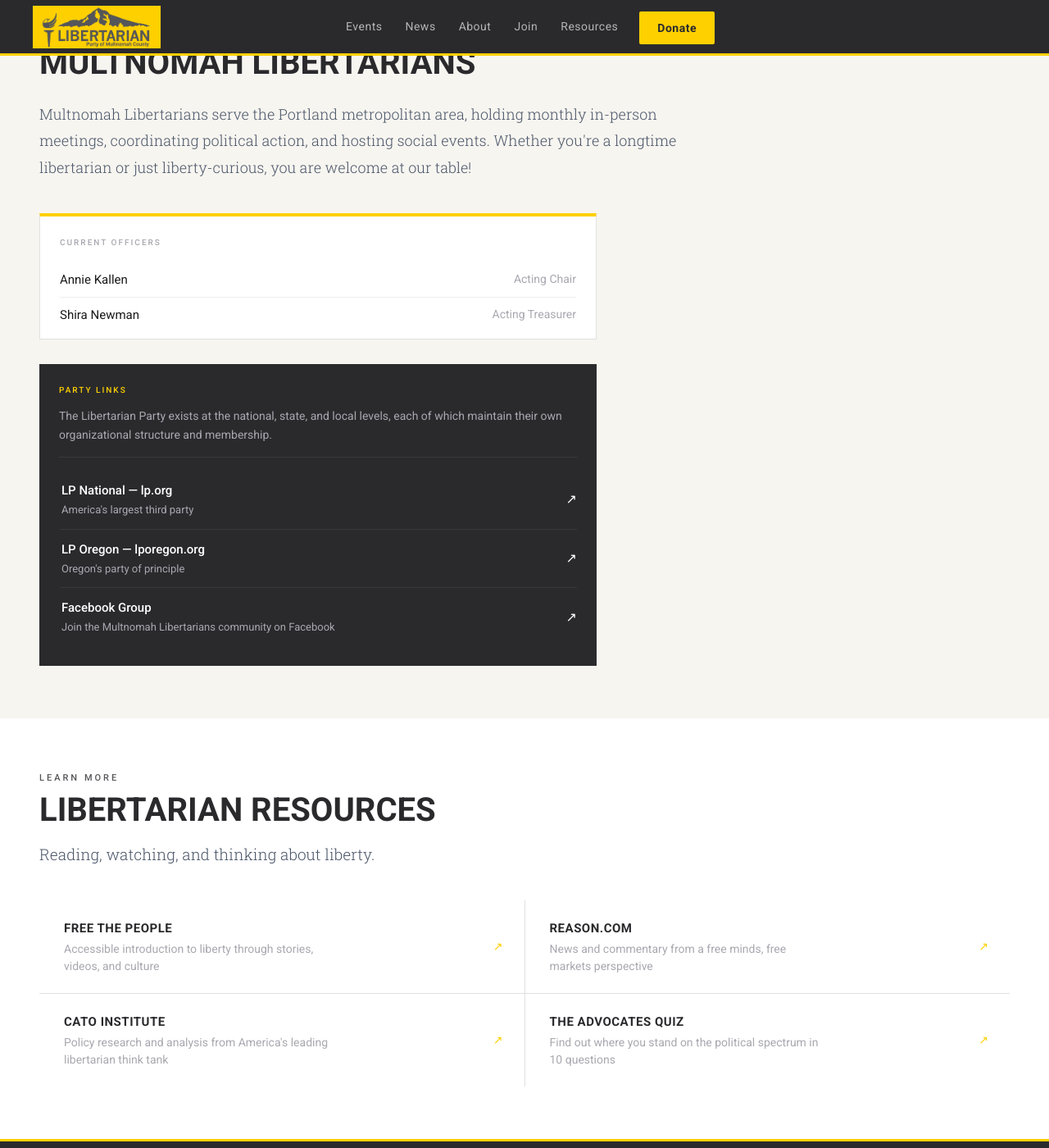
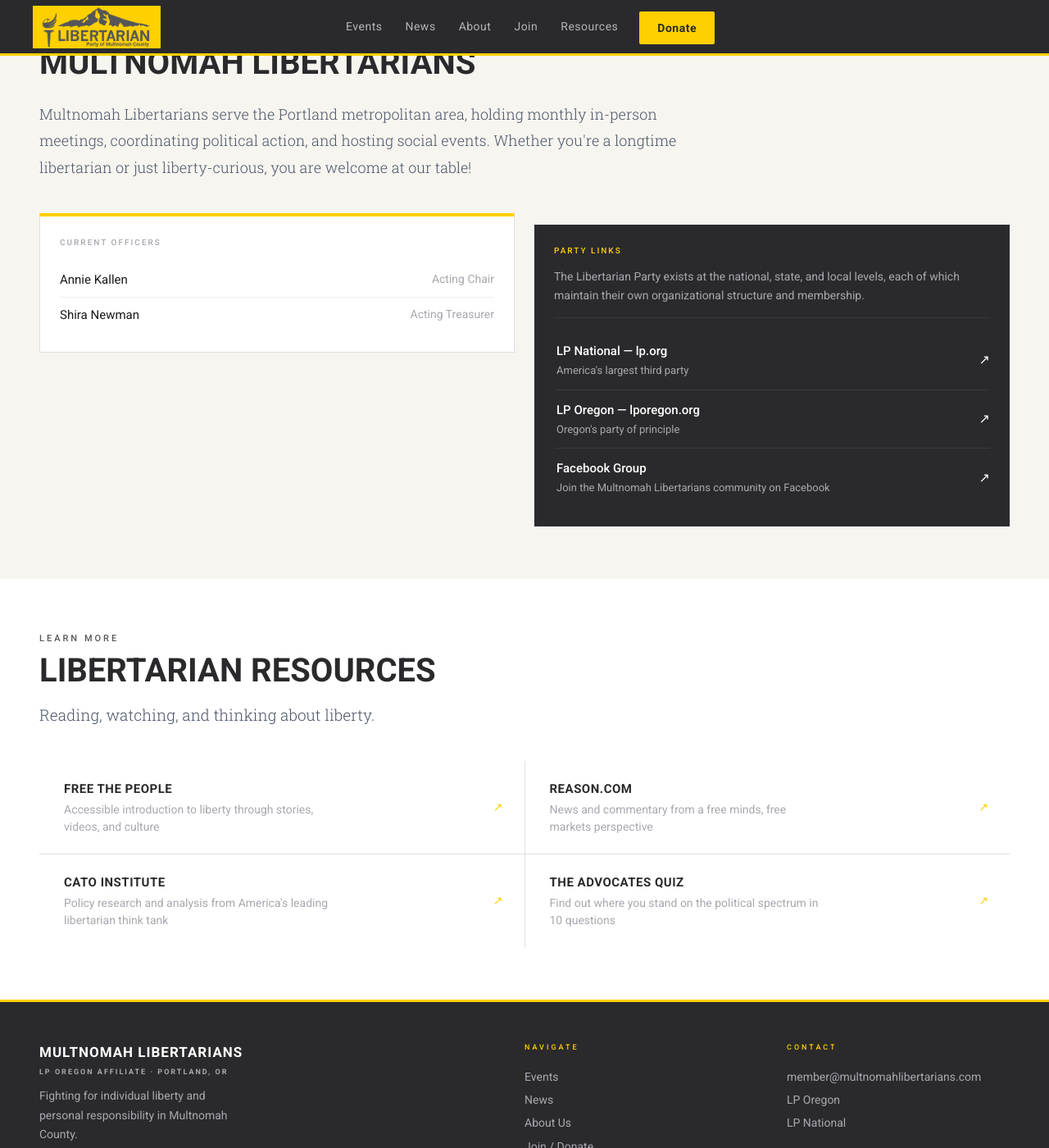
Before and after one commit to LPOregon/lpmultco, a Jekyll site: the page built from index.html, in a window 1280 px wide and 1400 px high, scrolled down 2557 px. Shown: the whole window at 82% size. Built offline with Jekyll 4.4.1, drawn with Linux system fonts in a browser that asks for light colours.

Commit message:
Restore side by side cards with full padding

```diff
--- a/assets/css/main.css
+++ b/assets/css/main.css
@@ -117,8 +117,8 @@ section{padding:64px 3rem}
 .about{background:var(--cream)}
 .about-body{margin-top:24px;margin-bottom:40px}
 .about-body p{font-family:var(--serif);font-size:18px;font-weight:300;color:#4a5568;line-height:1.8;max-width:780px}
-.about-cards{display:grid;grid-template-columns:1fr;gap:16px;max-width:680px}
-.officers-card{background:var(--white);border:1px solid #e0e0e0;border-top:4px solid var(--yellow);padding:24px 24px 8px}
+.about-cards{display:grid;grid-template-columns:1fr 1fr;gap:24px;align-items:start}
+.officers-card{background:var(--white);border:1px solid #e0e0e0;border-top:4px solid var(--yellow);padding:24px}
 .officers-card h4{font-size:10px;font-weight:500;letter-spacing:2px;text-transform:uppercase;color:var(--muted);margin-bottom:16px}
 .officer{display:flex;justify-content:space-between;padding:9px 0;border-bottom:1px solid #eee;font-size:15px}
 .officer:last-child{border-bottom:none}
```
